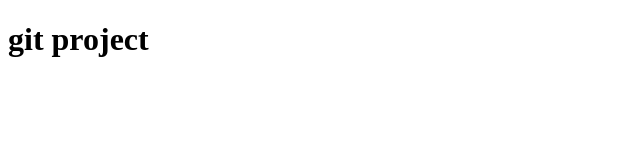
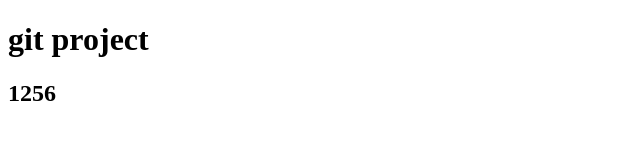
Before and after one commit to Vitalii23081984/git-course, a plain HTML site: page index.html in a window 1280 px wide. Shown: the full height of the page, 0-640 px from the left. Drawn offline with Linux system fonts and the light colour scheme.

Commit message:
change h2

```diff
--- a/index.html
+++ b/index.html
@@ -9,7 +9,7 @@
 <body>
 <header>
 <h1>git project</h1>
-
+<h2>1256</h2>
 </header>
 
 </body>
```
